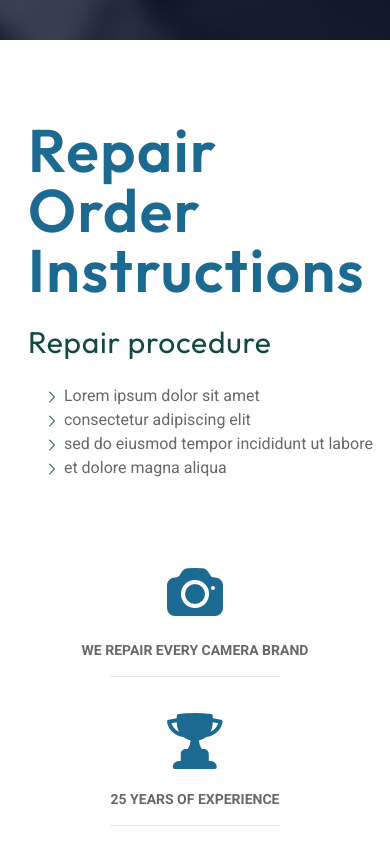
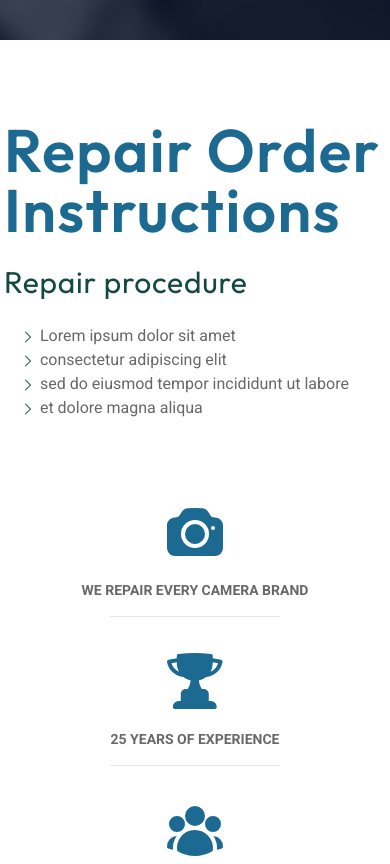
Before and after one commit to dizars1776/Repair-Shop-Template, a React (Vite) app: page / in a window 390 px wide. Shown: the part 2506-3370 px from the top of the page. Built offline with nearby package versions, Linux system fonts and the light colour scheme.

Commit message:
fix: remove padding from article of Procedure

```diff
--- a/src/Procedure.jsx
+++ b/src/Procedure.jsx
@@ -32,7 +32,7 @@ class Procedure extends React.Component {
             </p>
           </aside>
           {/* REPAIR INSTRUCTIONS */}
-          <article className="col-span-9 flex flex-col overflow-hidden pl-6 sm:col-span-6">
+          <article className="col-span-9 flex flex-col overflow-hidden sm:pl-6 sm:col-span-6">
             {themeData ? (
               <>
                 <h2 className="text-6xl font-semibold md:text-7xl">
```
